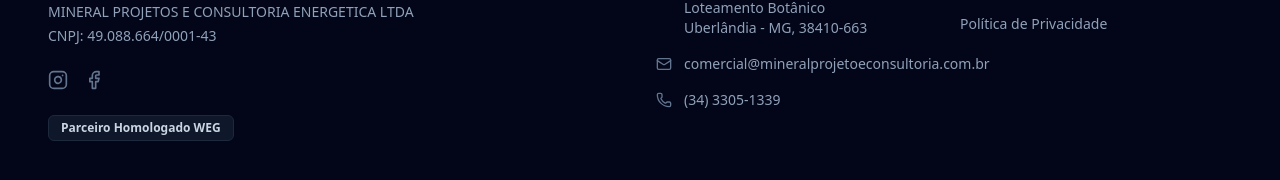
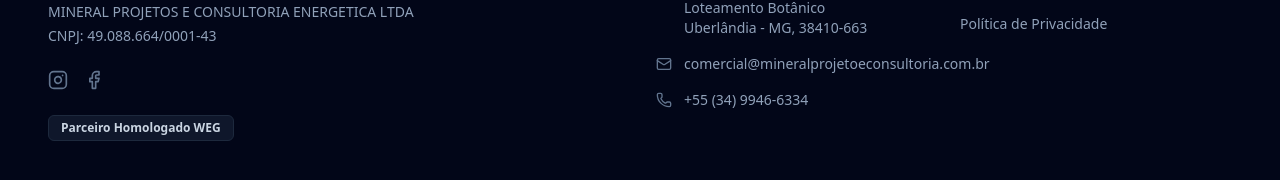
Before and after one commit to Techweniu/mineral-lp, a Next.js app: page / in a window 1280 px wide. Shown: the part 6052-6232 px from the top of the page. Built offline with nearby package versions, Linux system fonts and the light colour scheme.

Commit message:
atualiza número de contato footer.tsx

```diff
--- a/src/components/Footer.tsx
+++ b/src/components/Footer.tsx
@@ -82,7 +82,7 @@ export function Footer() {
               </li>
               <li className="flex items-center gap-3">
                 <Phone className="w-4 h-4 shrink-0 text-slate-500" />
-                <span>(34) 3305-1339</span>
+                <span>+55 (34) 9946-6334</span>
               </li>
             </ul>
           </div>
```
